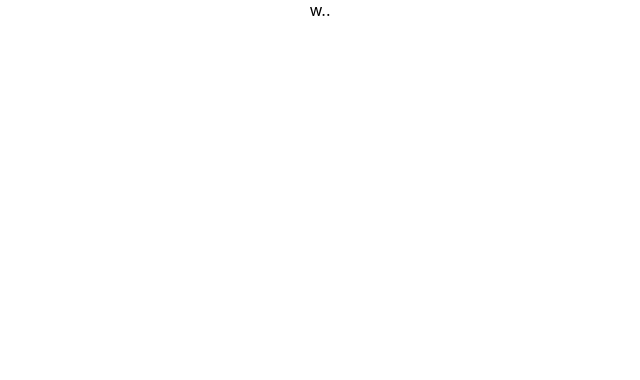
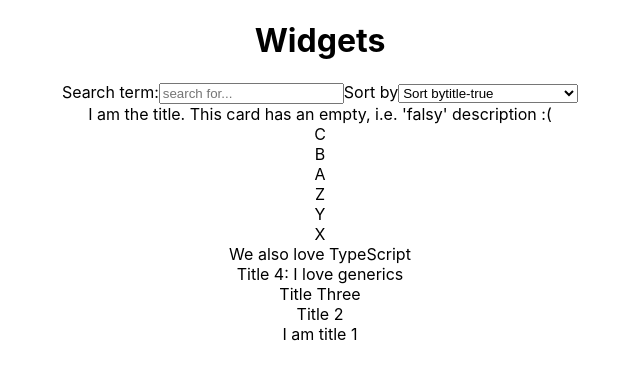
Before and after one commit to carlosavellar/tsx-generic-search, a React (Create React App) app: page / in a window 1280 px wide. Shown: the top 380 px of the page, without its empty margins (320-960 px from the left). Built offline with nearby package versions, Linux system fonts and the light colour scheme.

Commit message:
One more

```diff
--- a/src/App.tsx
+++ b/src/App.tsx
@@ -1,9 +1,43 @@
-import React from 'react';
-import logo from './logo.svg';
-import './App.css';
+import React, { useState } from "react";
+import logo from "./logo.svg";
+import "./App.css";
+import { sortedByFoo } from "./generics/generics";
+import { widgets } from "./mock/widget";
+import { InputSearch } from "./components/InputSearch";
+import { genericSearch } from "./utils/genericSearch";
+import { IWidget } from "./interfaces/IWidget";
+import { IProperty } from "./interfaces/IProperty";
+import { genericSort } from "./utils/genericSort";
+import { Sorters } from "./components/Sorters";
+
+console.log(sortedByFoo);
 
 function App() {
-  return <div className="App">w..</div>;
+  const [query, setQuery] = useState<string>("");
+  const [widgetSortProperties, setWidgetSortProperties] = useState<
+    IProperty<IWidget>
+  >({ property: "title", isAscending: true });
+
+  return (
+    <div className="App">
+      <h1>Widgets</h1>
+      <InputSearch setProperty={setQuery} />
+      <Sorters
+        object={widgets[0]}
+        setPropertyType={(property) => {
+          setWidgetSortProperties(property);
+        }}
+      />
+      {widgets
+        .filter((widget) =>
+          genericSearch(widget, ["title", "description"], query, true)
+        )
+        .sort((a, b) => genericSort(a, b, widgetSortProperties))
+        .map((widget) => {
+          return <div>{widget.title}</div>;
+        })}
+    </div>
+  );
 }
 
 export default App;
--- /dev/null
+++ b/src/components/InputSearch.tsx
@@ -0,0 +1,26 @@
+import { useEffect, useState } from "react";
+
+interface IInputSearch {
+  setProperty: (query: string) => void;
+}
+
+export const InputSearch = (props: IInputSearch) => {
+  const { setProperty } = props;
+  const [query, setQuery] = useState<string>("");
+
+  useEffect(() => {
+    setProperty(query);
+  }, [setProperty, query]);
+  return (
+    <>
+      <label htmlFor="search">Search term:</label>
+
+      <input
+        id="search"
+        value={query}
+        placeholder="search for..."
+        onChange={(event) => setQuery(event.target.value as any)}
+      />
+    </>
+  );
+};
--- /dev/null
+++ b/src/components/Sorters.tsx
@@ -0,0 +1,43 @@
+import { IProperty } from "../interfaces/IProperty";
+
+interface ISorters<T> {
+  object: T extends {} ? T : never;
+  setPropertyType: (propertyType: IProperty<T>) => void;
+}
+
+export const Sorters = <T,>(props: ISorters<T>) => {
+  const { object, setPropertyType } = props;
+  return (
+    <>
+      <label htmlFor="sortBy">Sort by</label>
+      <select
+        id="sortBy"
+        name="sortBy"
+        onChange={(event) => {
+          const value = event.target.value.split("-");
+          if (value.length === 2) {
+            setPropertyType({
+              property: value[0] as any,
+              isAscending: value[1] === "true",
+            });
+          }
+        }}
+      >
+        {Object.keys(object).map((key) => {
+          return (
+            <>
+              <option key={`${key}-true`} value={`${key}-true`}>
+                Sort by{`${key}-true`}
+              </option>
+              ;
+              <option key={`${key}-false`} value={`${key}-false`}>
+                Sort by{`${key}-false`}
+              </option>
+              ;
+            </>
+          );
+        })}
+      </select>
+    </>
+  );
+};
--- /dev/null
+++ b/src/generics/generics.ts
@@ -0,0 +1,23 @@
+interface FooBar {
+  foo: string;
+  bar: string;
+}
+
+const fooBar: Array<FooBar> = [
+  { foo: "hfoo", bar: "4bar" },
+  { foo: "afoo", bar: "2bar" },
+  { foo: "wfoo", bar: "7bar" },
+];
+
+const sortByFoo = (data: Array<FooBar>) => {
+  return data.sort((a, b) => {
+    if (a.foo > b.foo) {
+      return 1;
+    } else if (a.foo < b.foo) {
+      return -1;
+    }
+    return 0;
+  });
+};
+
+export const sortedByFoo = sortByFoo(fooBar);
--- /dev/null
+++ b/src/interfaces/IProperty.ts
@@ -0,0 +1,4 @@
+export interface IProperty<T> {
+  property: keyof T;
+  isAscending: boolean;
+}
--- /dev/null
+++ b/src/interfaces/IWidget.tsx
@@ -0,0 +1,9 @@
+export interface IWidget {
+  title: string;
+  description: string;
+  id: number;
+  rating: number;
+  created: Date;
+  updated: Date;
+  isSpecialCard: boolean;
+}
--- /dev/null
+++ b/src/mock/widget.ts
@@ -0,0 +1,125 @@
+import { IWidget } from "../interfaces/IWidget";
+
+export const widgets: Array<IWidget> = [
+  {
+    title: "I am title 1",
+    description: "cool description 1",
+    id: 1,
+    rating: 10,
+    created: new Date(+new Date() - Math.floor(Math.random() * 10000000000)),
+    updated: new Date(+new Date() - Math.floor(Math.random() * 10000000000)),
+    isSpecialCard: false,
+  },
+  {
+    title: "Title 2",
+    description: "cool description 2",
+    id: 2,
+    rating: 7,
+    created: new Date(+new Date() - Math.floor(Math.random() * 10000000000)),
+    updated: new Date(+new Date() - Math.floor(Math.random() * 10000000000)),
+    isSpecialCard: true,
+  },
+  {
+    title: "Title Three",
+    description: "another description",
+    id: 3,
+    rating: 4,
+    created: new Date(+new Date() - Math.floor(Math.random() * 10000000000)),
+    updated: new Date(+new Date() - Math.floor(Math.random() * 10000000000)),
+    isSpecialCard: false,
+  },
+  {
+    title: "Title 4: I love generics",
+    description: "generics are awesome!",
+    id: 4,
+    rating: 6,
+    created: new Date(+new Date() - Math.floor(Math.random() * 10000000000)),
+    updated: new Date(+new Date() - Math.floor(Math.random() * 10000000000)),
+    isSpecialCard: false,
+  },
+  {
+    title: "We also love TypeScript",
+    description: "Yes, TypeScript is also very cool",
+    id: 5,
+    rating: 10,
+    created: new Date(+new Date() - Math.floor(Math.random() * 10000000000)),
+    updated: new Date(+new Date() - Math.floor(Math.random() * 10000000000)),
+    isSpecialCard: false,
+  },
+  {
+    title: "X",
+    description: "X",
+    id: 6,
+    rating: 10,
+    created: new Date(+new Date() - Math.floor(Math.random() * 10000000000)),
+    updated: new Date(+new Date() - Math.floor(Math.random() * 10000000000)),
+    isSpecialCard: false,
+  },
+  {
+    title: "Y",
+    description: "Y",
+    id: 7,
+    rating: 9,
+    created: new Date(+new Date() - Math.floor(Math.random() * 10000000000)),
+    updated: new Date(+new Date() - Math.floor(Math.random() * 10000000000)),
+    isSpecialCard: false,
+  },
+  {
+    title: "Z",
+    description: "Z",
+    id: 8,
+    rating: 1,
+    created: new Date(+new Date() - Math.floor(Math.random() * 10000000000)),
+    updated: new Date(+new Date() - Math.floor(Math.random() * 10000000000)),
+    isSpecialCard: true,
+  },
+  {
+    title: "A",
+    description: "A",
+    id: 9,
+    rating: 6,
+    created: new Date(+new Date() - Math.floor(Math.random() * 10000000000)),
+    updated: new Date(+new Date() - Math.floor(Math.random() * 10000000000)),
+    isSpecialCard: false,
+  },
+  {
+    title: "B",
+    description: "B",
+    id: 10,
+    rating: 0,
+    created: new Date(+new Date() - Math.floor(Math.random() * 10000000000)),
+    updated: new Date(+new Date() - Math.floor(Math.random() * 10000000000)),
+    isSpecialCard: false,
+  },
+  {
+    title: "C",
+    description: "C",
+    id: 11,
+    rating: 3,
+    created: new Date(+new Date() - Math.floor(Math.random() * 10000000000)),
+    updated: new Date(+new Date() - Math.floor(Math.random() * 10000000000)),
+    isSpecialCard: false,
+  },
+  {
+    title: "",
+    description:
+      "I am the description. This card has an empty, i.e. 'falsy' title :(",
+    id: 12,
+    rating: 5,
+    created: new Date(+new Date() - Math.floor(Math.random() * 10000000000)),
+    updated: new Date(+new Date() - Math.floor(Math.random() * 10000000000)),
+    isSpecialCard: false,
+  },
+  {
+    title:
+      "I am the title. This card has an empty, i.e. 'falsy' description :(",
+    description: "",
+    id: 13,
+    rating: 5,
+    created: new Date(+new Date() - Math.floor(Math.random() * 10000000000)),
+    updated: new Date(+new Date() - Math.floor(Math.random() * 10000000000)),
+    isSpecialCard: false,
+  },
+];
+
+export default widgets;
--- /dev/null
+++ b/src/utils/genericSearch.ts
@@ -0,0 +1,19 @@
+export const genericSearch = <T>(
+  object: T,
+  proprieties: Array<keyof T>,
+  query: string,
+  isSpecial: boolean
+) => {
+  if (query === "") {
+    return true;
+  }
+  return proprieties.some((property) => {
+    let value = object[property];
+    if (typeof value === "string" || typeof value === "number") {
+      if (isSpecial) {
+        return value.toString().toLowerCase().includes(query.toLowerCase());
+      }
+      return value.toString().includes(query);
+    }
+  });
+};
--- /dev/null
+++ b/src/utils/genericSort.ts
@@ -0,0 +1,14 @@
+import { IProperty } from "../interfaces/IProperty";
+
+export const genericSort = <T>(a: T, b: T, propertyType: IProperty<T>) => {
+  const { property, isAscending } = propertyType;
+  const result = () => {
+    if (a[property] > b[property]) {
+      return 1;
+    } else if (a[property] < b[property]) {
+      return 1;
+    }
+    return 0;
+  };
+  return isAscending ? result() * -1 : result();
+};
```
